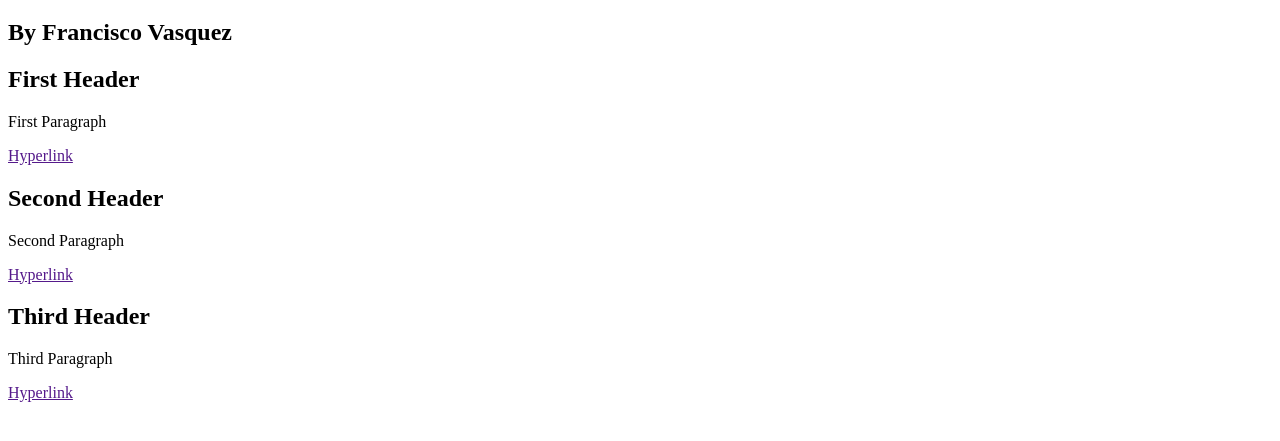
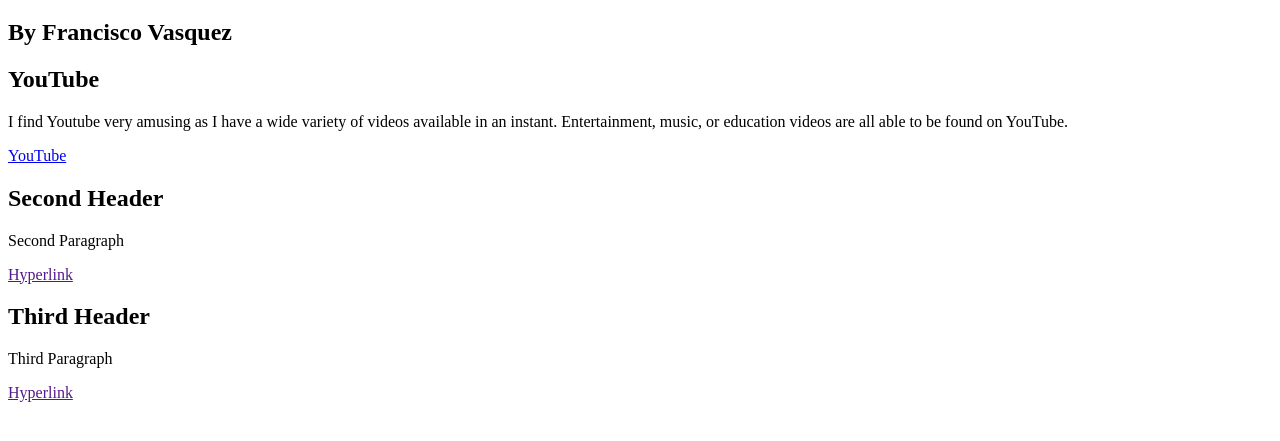
Before and after one commit to fvasq18/fvasq18.github.io, a plain HTML site: page amuse.html in a window 1280 px wide. Shown: the part 61-502 px from the top of the page. Drawn offline with Linux system fonts and the light colour scheme.

Commit message:
Update amuse.html

```diff
--- a/amuse.html
+++ b/amuse.html
@@ -8,9 +8,9 @@
     <h1>Things I find amusing!</h1>
     <h2>By Francisco Vasquez</h2>
 
-    <h2>First Header</h2>
-    <p>First Paragraph</p>
-    <a href="">Hyperlink</a>
+    <h2>YouTube</h2>
+    <p>I find Youtube very amusing as I have a wide variety of videos available in an instant. Entertainment, music, or education videos are all able to be found on YouTube.</p>
+    <a href="https://www.youtube.com/">YouTube</a>
 
     <h2>Second Header</h2>
     <p>Second Paragraph</p>
```
